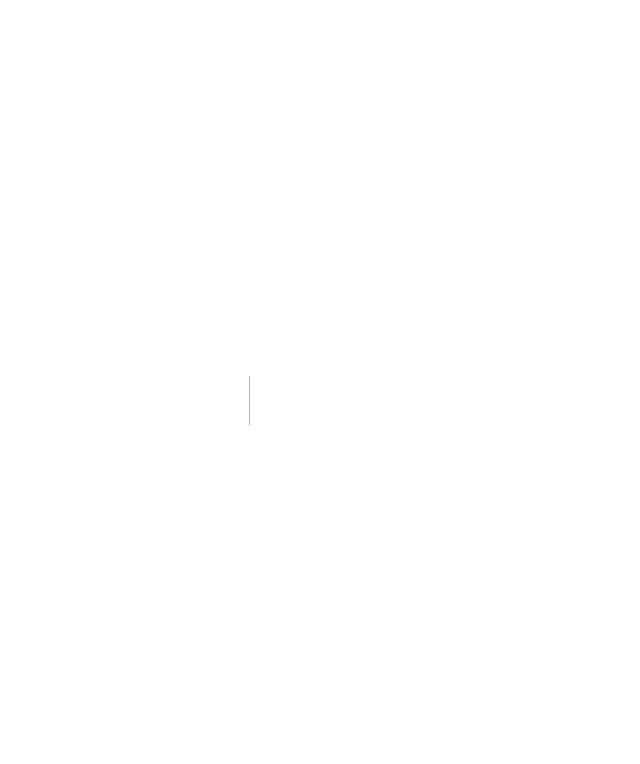
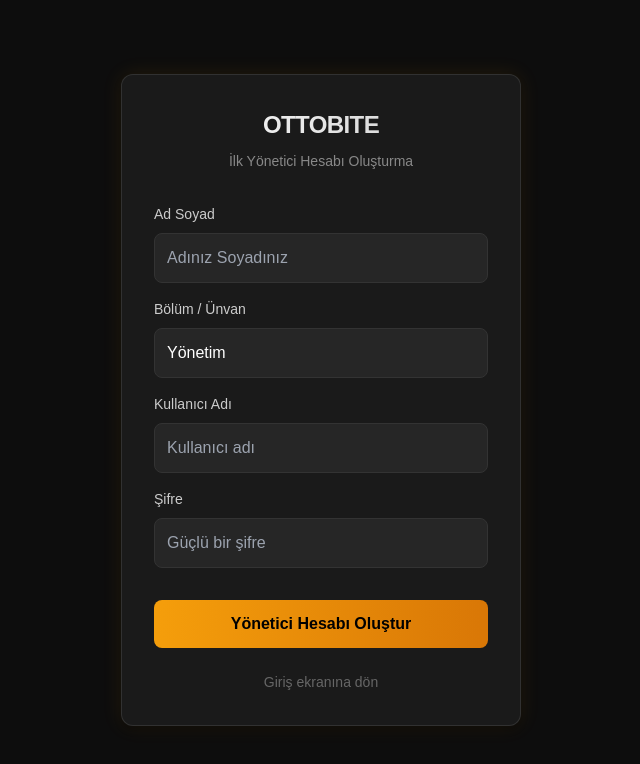
Before and after one commit to Ahmet11159/OTTO-BITE-Y-NET-M-PANEL-, a Next.js app: page /register in a window 1280 px wide. Before the commit this address had no page. Shown: the top 764 px of the page, without its empty margins (319-959 px from the left). Built offline with nearby package versions, Linux system fonts and the light colour scheme.

Commit message:
Add register page

```diff
--- /dev/null
+++ b/src/app/actions/register.js
@@ -0,0 +1,46 @@
+'use server'
+
+import prisma from '@/lib/prisma'
+import { safeAction } from '@/lib/safe-action'
+import { z } from 'zod'
+import bcrypt from 'bcryptjs'
+import { redirect } from 'next/navigation'
+import { logger } from '@/lib/logger'
+
+const RegisterSchema = z.object({
+    fullName: z.string().min(1, 'Ad Soyad zorunludur'),
+    username: z.string().min(3, 'Kullanıcı adı en az 3 karakter olmalıdır'),
+    password: z.string().min(6, 'Şifre en az 6 karakter olmalıdır'),
+    department: z.string().optional()
+})
+
+export const registerFirstAdmin = safeAction(async (data) => {
+    const { fullName, username, password, department } = data
+
+    // Check if username exists
+    const existing = await prisma.user.findUnique({
+        where: { username }
+    })
+
+    if (existing) {
+        throw new Error('Bu kullanıcı adı zaten kullanılıyor.')
+    }
+
+    // Hash password
+    const hashedPassword = await bcrypt.hash(password, 10)
+
+    // Create ADMIN user
+    await prisma.user.create({
+        data: {
+            fullName,
+            username,
+            password: hashedPassword,
+            role: 'ADMIN',
+            department: department || 'Yönetim'
+        }
+    })
+
+    logger.info(`New ADMIN user registered: ${username}`)
+
+    redirect('/login?registered=true')
+}, RegisterSchema)
--- /dev/null
+++ b/src/app/register/page.js
@@ -0,0 +1,167 @@
+'use client'
+
+import { useState } from 'react'
+import { registerFirstAdmin } from '@/app/actions/register'
+import Link from 'next/link'
+
+export default function RegisterPage() {
+    const [error, setError] = useState('')
+    const [loading, setLoading] = useState(false)
+
+    const handleSubmit = async (e) => {
+        e.preventDefault()
+        setError('')
+        setLoading(true)
+
+        const formData = new FormData(e.target)
+        const data = {
+            fullName: formData.get('fullName'),
+            username: formData.get('username'),
+            password: formData.get('password'),
+            department: formData.get('department')
+        }
+
+        const res = await registerFirstAdmin(data)
+        if (!res.success) {
+            setError(res.error)
+            setLoading(false)
+        }
+    }
+
+    return (
+        <div style={{
+            minHeight: '100vh',
+            display: 'flex',
+            alignItems: 'center',
+            justifyContent: 'center',
+            background: '#0d0d0d', // Dark background matching theme
+            color: '#fff',
+            fontFamily: 'sans-serif'
+        }}>
+            <div style={{
+                width: '100%',
+                maxWidth: '400px',
+                padding: '2rem',
+                background: '#1a1a1a',
+                borderRadius: '12px',
+                boxShadow: '0 4px 6px rgba(0,0,0,0.3), 0 0 20px rgba(255, 165, 0, 0.1)',
+                border: '1px solid rgba(255,255,255,0.1)'
+            }}>
+                <div style={{ textAlign: 'center', marginBottom: '2rem' }}>
+                    <h1 style={{ fontSize: '1.5rem', fontWeight: 'bold', marginBottom: '0.5rem', background: 'linear-gradient(to right, #fff, #ccc)', WebkitBackgroundClip: 'text', WebkitTextFillColor: 'transparent' }}>
+                        OTTOBITE
+                    </h1>
+                    <p style={{ color: '#888', fontSize: '0.875rem' }}>İlk Yönetici Hesabı Oluşturma</p>
+                </div>
+
+                <form onSubmit={handleSubmit} style={{ display: 'flex', flexDirection: 'column', gap: '1rem' }}>
+
+                    <div style={{ display: 'flex', flexDirection: 'column', gap: '0.5rem' }}>
+                        <label htmlFor="fullName" style={{ fontSize: '0.875rem', fontWeight: '500', color: '#ccc' }}>Ad Soyad</label>
+                        <input
+                            id="fullName"
+                            name="fullName"
+                            type="text"
+                            required
+                            placeholder="Adınız Soyadınız"
+                            style={{
+                                padding: '0.75rem',
+                                borderRadius: '8px',
+                                border: '1px solid #333',
+                                background: '#262626',
+                                color: '#fff',
+                                outline: 'none'
+                            }}
+                        />
+                    </div>
+
+                    <div style={{ display: 'flex', flexDirection: 'column', gap: '0.5rem' }}>
+                        <label htmlFor="department" style={{ fontSize: '0.875rem', fontWeight: '500', color: '#ccc' }}>Bölüm / Ünvan</label>
+                        <input
+                            id="department"
+                            name="department"
+                            type="text"
+                            placeholder="Örn: Genel Müdür"
+                            defaultValue="Yönetim"
+                            style={{
+                                padding: '0.75rem',
+                                borderRadius: '8px',
+                                border: '1px solid #333',
+                                background: '#262626',
+                                color: '#fff',
+                                outline: 'none'
+                            }}
+                        />
+                    </div>
+
+                    <div style={{ display: 'flex', flexDirection: 'column', gap: '0.5rem' }}>
+                        <label htmlFor="username" style={{ fontSize: '0.875rem', fontWeight: '500', color: '#ccc' }}>Kullanıcı Adı</label>
+                        <input
+                            id="username"
+                            name="username"
+                            type="text"
+                            required
+                            placeholder="Kullanıcı adı"
+                            style={{
+                                padding: '0.75rem',
+                                borderRadius: '8px',
+                                border: '1px solid #333',
+                                background: '#262626',
+                                color: '#fff',
+                                outline: 'none'
+                            }}
+                        />
+                    </div>
+
+                    <div style={{ display: 'flex', flexDirection: 'column', gap: '0.5rem' }}>
+                        <label htmlFor="password" style={{ fontSize: '0.875rem', fontWeight: '500', color: '#ccc' }}>Şifre</label>
+                        <input
+                            id="password"
+                            name="password"
+                            type="password"
+                            required
+                            placeholder="Güçlü bir şifre"
+                            style={{
+                                padding: '0.75rem',
+                                borderRadius: '8px',
+                                border: '1px solid #333',
+                                background: '#262626',
+                                color: '#fff',
+                                outline: 'none'
+                            }}
+                        />
+                    </div>
+
+                    {error && (
+                        <div style={{ padding: '0.75rem', background: 'rgba(239, 68, 68, 0.2)', border: '1px solid rgba(239, 68, 68, 0.5)', color: '#fca5a5', borderRadius: '8px', fontSize: '0.875rem', textAlign: 'center' }}>
+                            {error}
+                        </div>
+                    )}
+
+                    <button
+                        type="submit"
+                        disabled={loading}
+                        style={{
+                            marginTop: '1rem',
+                            padding: '0.75rem',
+                            borderRadius: '8px',
+                            border: 'none',
+                            background: 'linear-gradient(to right, #f59e0b, #d97706)',
+                            color: '#000',
+                            fontWeight: 'bold',
+                            cursor: loading ? 'not-allowed' : 'pointer',
+                            opacity: loading ? 0.7 : 1,
+                            transition: 'opacity 0.2s'
+                        }}
+                    >
+                        {loading ? 'Oluşturuluyor...' : 'Yönetici Hesabı Oluştur'}
+                    </button>
+
+                    <Link href="/login" style={{ textAlign: 'center', color: '#666', fontSize: '0.875rem', textDecoration: 'none', marginTop: '0.5rem' }}>
+                        Giriş ekranına dön
+                    </Link>
+                </form>
+            </div>
+        </div>
+    )
+}
```
